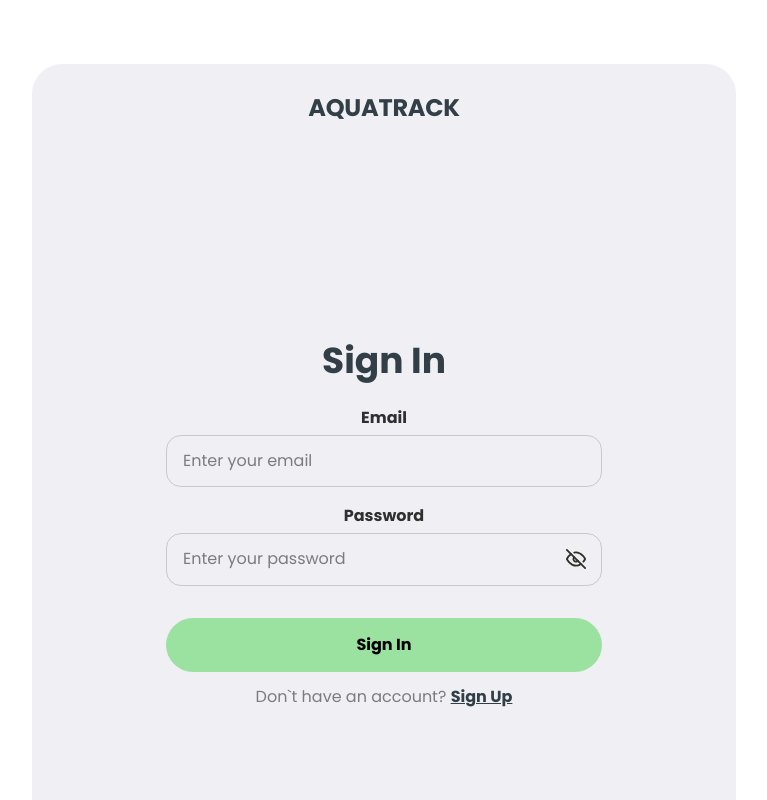
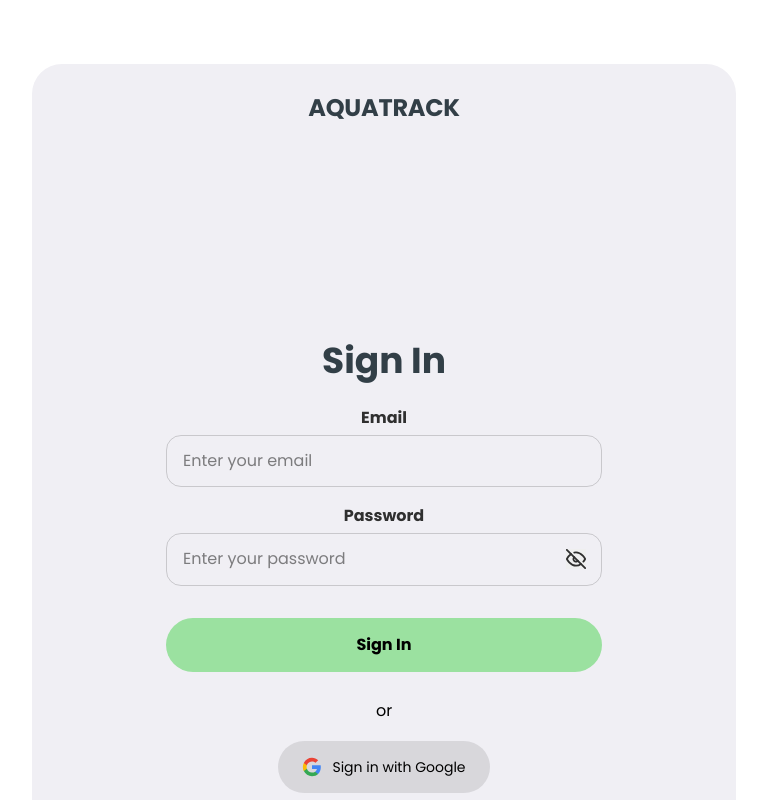
Before and after one commit to dmeshkovGit/AquaTrack, a React (Vite) app: page /signin in a window 1280 px wide. Shown: the top 800 px of the page, without its empty margins (256-1023 px from the left). Built offline with nearby package versions, Linux system fonts and the light colour scheme.

Commit message:
googleAuthorization

```diff
--- a/package.json
+++ b/package.json
@@ -14,6 +14,7 @@
     "@reduxjs/toolkit": "^2.2.6",
     "axios": "^1.7.2",
     "clsx": "^2.1.1",
+    "framer-motion": "^11.3.6",
     "gravatar": "^1.8.2",
     "normalize.css": "^8.0.1",
     "react": "^18.3.1",
--- a/src/components/SignInForm/SignInForm.jsx
+++ b/src/components/SignInForm/SignInForm.jsx
@@ -8,6 +8,7 @@ import clsx from 'clsx';
 import { login } from '../../redux/user/operations';
 import { useDispatch } from 'react-redux';
 import { toast } from 'react-toastify';
+import GoogleAuthBtn from '../../shared/components/GoogleAuthBtn/GoogleAuthBtn';
 
 const schema = yup.object().shape({
   email: yup
@@ -104,6 +105,7 @@ export default function SignInForm({ onSubmit }) {
       <button type="submit" className={css.submitButton} onClick={onSubmit}>
         Sign In
       </button>
+      <GoogleAuthBtn />
     </form>
   );
 }
--- a/src/components/SignUpForm/SignUpForm.jsx
+++ b/src/components/SignUpForm/SignUpForm.jsx
@@ -8,6 +8,7 @@ import clsx from 'clsx';
 import { useDispatch } from 'react-redux';
 import { register as registerUser } from '../../redux/user/operations';
 import { toast } from 'react-toastify';
+import GoogleAuthBtn from '../../shared/components/GoogleAuthBtn/GoogleAuthBtn';
 
 const schema = yup.object().shape({
   email: yup.string().email('Invalid email').required('Email is required'),
@@ -141,6 +142,7 @@ export default function SignUpForm() {
       >
         Sign Up
       </button>
+      <GoogleAuthBtn />
     </form>
   );
 }
--- /dev/null
+++ b/src/shared/components/GoogleAuthBtn/GoogleAuthBtn.jsx
@@ -0,0 +1,20 @@
+import googleLogo from "../../../icons/google-logo.svg"
+import css from "./GoogleAuthBtn.module.css";
+import { motion } from "framer-motion";
+
+export default function GoogleAuthBtn() {
+  return (
+    <div className={css.wrapper}>
+      <p className={css.separator}>or</p>
+      <motion.a
+        whileTap={{ scale: 1 }}
+        whileHover={{ scale: 1.03 }}
+        href="https://aqua-track.vercel.app/api/auth/google"
+        className={css.googleBtn}
+      >
+        <img src={googleLogo} className={css.googleIcon} />
+        <p>Sign in with Google</p>
+      </motion.a>
+    </div>
+  );
+}
--- /dev/null
+++ b/src/shared/components/GoogleAuthBtn/GoogleAuthBtn.module.css
@@ -0,0 +1,81 @@
+.wrapper {
+    display: flex;
+    flex-direction: column;
+    align-items: center;
+    margin-top: 30px;
+    gap: 20px;
+  }
+
+  .separator {
+    font-weight: 300;
+
+    position: relative;
+    color: var(--dark-bg-hard);
+  }
+
+  .separator::after {
+    content: "";
+    position: absolute;
+    top: 9px;
+    left: 30px;
+    height: 1px;
+    min-width: 150px;
+    width: 10vw;
+    background-color: var(--dark-bg-hard);
+    border-radius: 2px;
+  }
+
+  .separator::before {
+    content: "";
+    position: absolute;
+    top: 9px;
+    right: 30px;
+    height: 1px;
+    min-width: 150px;
+    width: 10vw;
+    background-color: var(--dark-bg-hard);
+    border-radius: 2px;
+  }
+
+  .googleBtn {
+    text-decoration: none;
+    color: var(--dark-bg-hard);
+    display: flex;
+    justify-content: center;
+    align-items: center;
+    padding: 16px 24px;
+    border-radius: 30px;
+    gap: 10px;
+    font-size: 14px;
+    background-color: var(--white);
+    transition: background-color 0.1s ease-in-out;
+    background-color: var(--shadow);
+  }
+
+  .googleIcon {
+    width: 20px;
+  }
+
+  @media screen and (max-width: 768px) {
+    .separator::after {
+      min-width: 0;
+      width: 30vw;
+    }
+
+    .separator::before {
+      min-width: 0;
+      width: 30vw;
+    }
+  }
+
+  @media screen and (min-width: 768px) and (max-width: 1024px) {
+    .separator::after {
+      min-width: 0;
+      width: 20vw;
+    }
+
+    .separator::before {
+      min-width: 0;
+      width: 20vw;
+    }
+  }
```
Also changed, not shown: src/icons/google-logo.svg (added), 1 other file (tests, documents, lock files or other folders).
